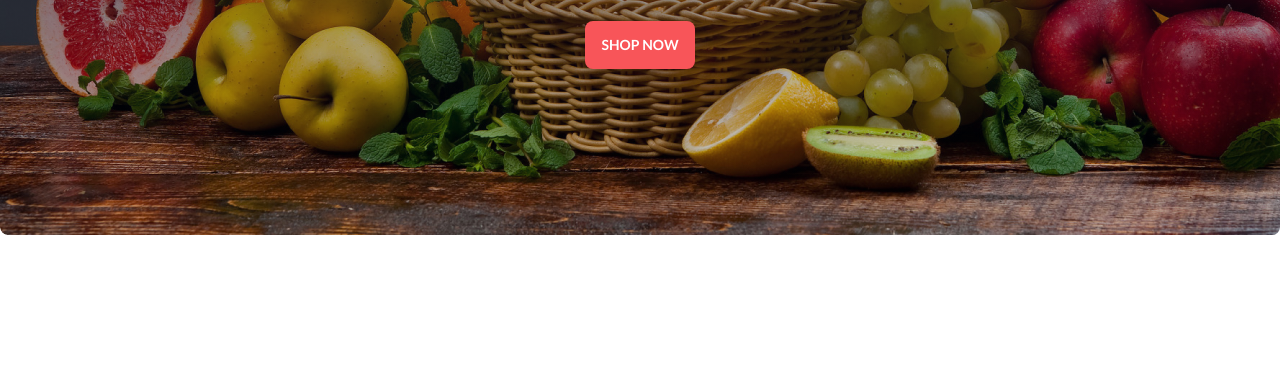
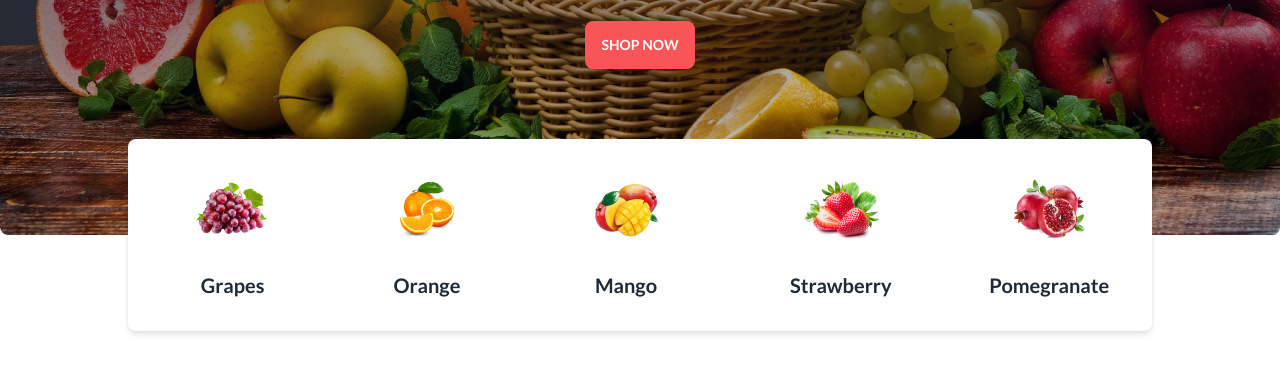
Before and after one commit to chand-stack/fruit-brust-website, a plain HTML site: page index.html in a window 1280 px wide. Shown: the part 573-946 px from the top of the page. Before the commit the page ends 808 px from the top, so only its background shows below. Drawn offline with nearby package versions, Linux system fonts and the light colour scheme; grey boxes are pictures that could not be loaded.

Commit message:
Chore: fruit container added

```diff
--- a/index.html
+++ b/index.html
@@ -142,7 +142,68 @@
 
     </header>
 
-    <main>
+    <main class="max-w-screen-xl mx-auto">
+
+        <!--fruit container start-->
+       <section class="hidden lg:contents">
+        <section class="flex drop-shadow-md relative bottom-24 px-32 items-center">
+            <!--first fruit card-->
+            <div class="card bg-base-100 h-48 rounded-none rounded-l-lg">
+                <figure class="px-10 pt-10">
+                  <img src="./images/fruit1.png" alt="Shoes" class="h-full" />
+                </figure>
+                <div class="card-body items-center text-center">
+                  <h2 class="card-title">Grapes</h2>
+
+                </div>
+              </div>
+
+               <!--second fruit card-->
+            <div class="card bg-base-100 h-48 rounded-none">
+                <figure class="px-10 pt-10">
+                  <img src="./images/fruit2.png" alt="Shoes" class="h-full" />
+                </figure>
+                <div class="card-body items-center text-center">
+                  <h2 class="card-title">Orange</h2>
+
+                </div>
+              </div>
+
+               <!--third fruit card-->
+            <div class="card bg-base-100 h-48 rounded-none">
+                <figure class="px-10 pt-10">
+                  <img src="./images/fruit3.png" alt="Shoes" class="h-full" />
+                </figure>
+                <div class="card-body items-center text-center">
+                  <h2 class="card-title">Mango</h2>
+
+                </div>
+              </div>
+
+               <!--fourth fruit card-->
+            <div class="card bg-base-100 h-48 rounded-none">
+                <figure class="px-10 pt-10">
+                  <img src="./images/fruit4.png" alt="Shoes" class="h-full" />
+                </figure>
+                <div class="card-body items-center text-center">
+                  <h2 class="card-title">Strawberry</h2>
+
+                </div>
+              </div>
+
+               <!--fifth fruit card-->
+            <div class="card bg-base-100 h-48 rounded-none rounded-r-lg">
+                <figure class="px-10 pt-10">
+                  <img src="./images/fruit5.png" alt="Shoes" class="h-full" />
+                </figure>
+                <div class="card-body items-center text-center">
+                  <h2 class="card-title">Pomegranate</h2>
+
+                </div>
+              </div>
+        </section>
+       </section>
+       <!--fruit container end-->
 
     </main>
 
```
